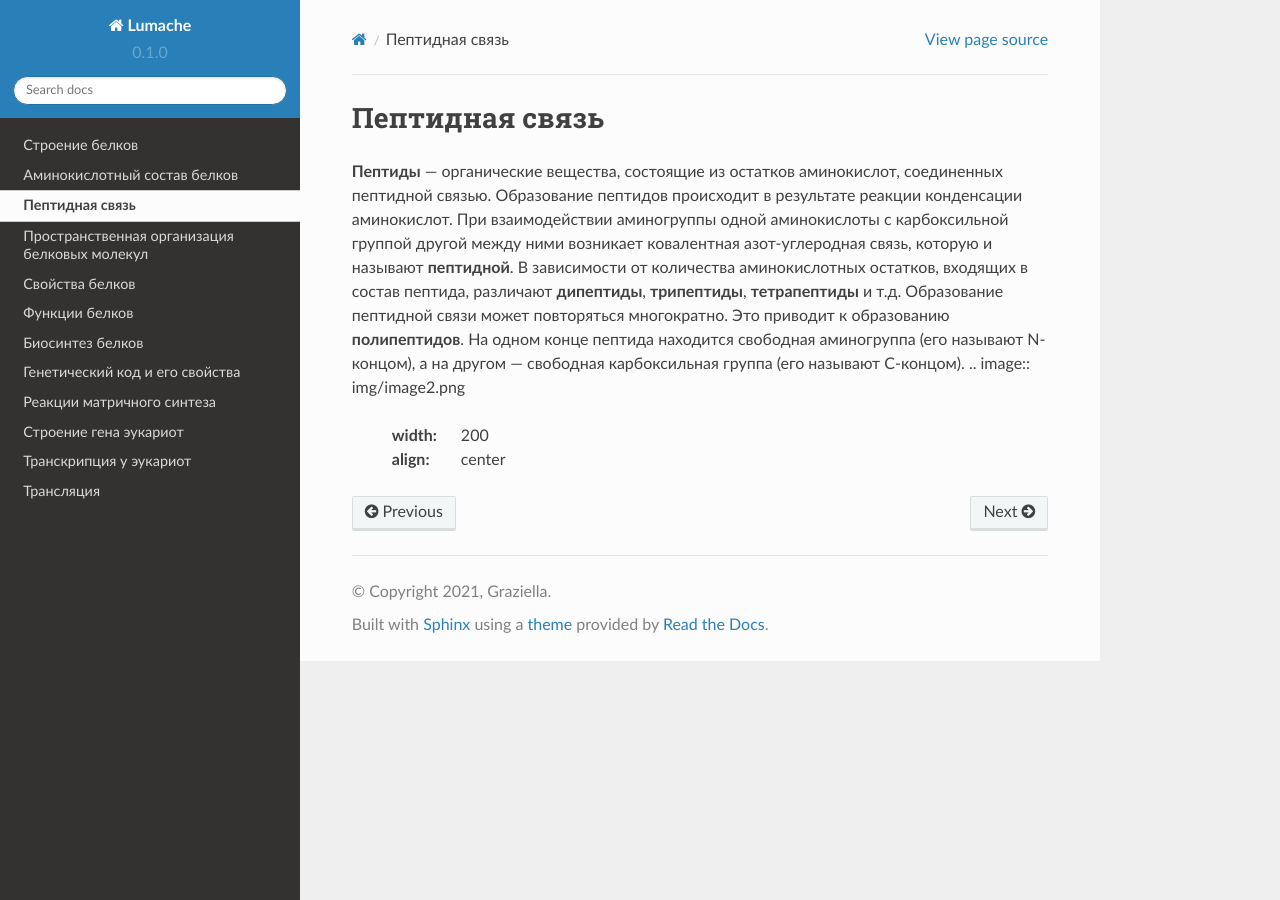
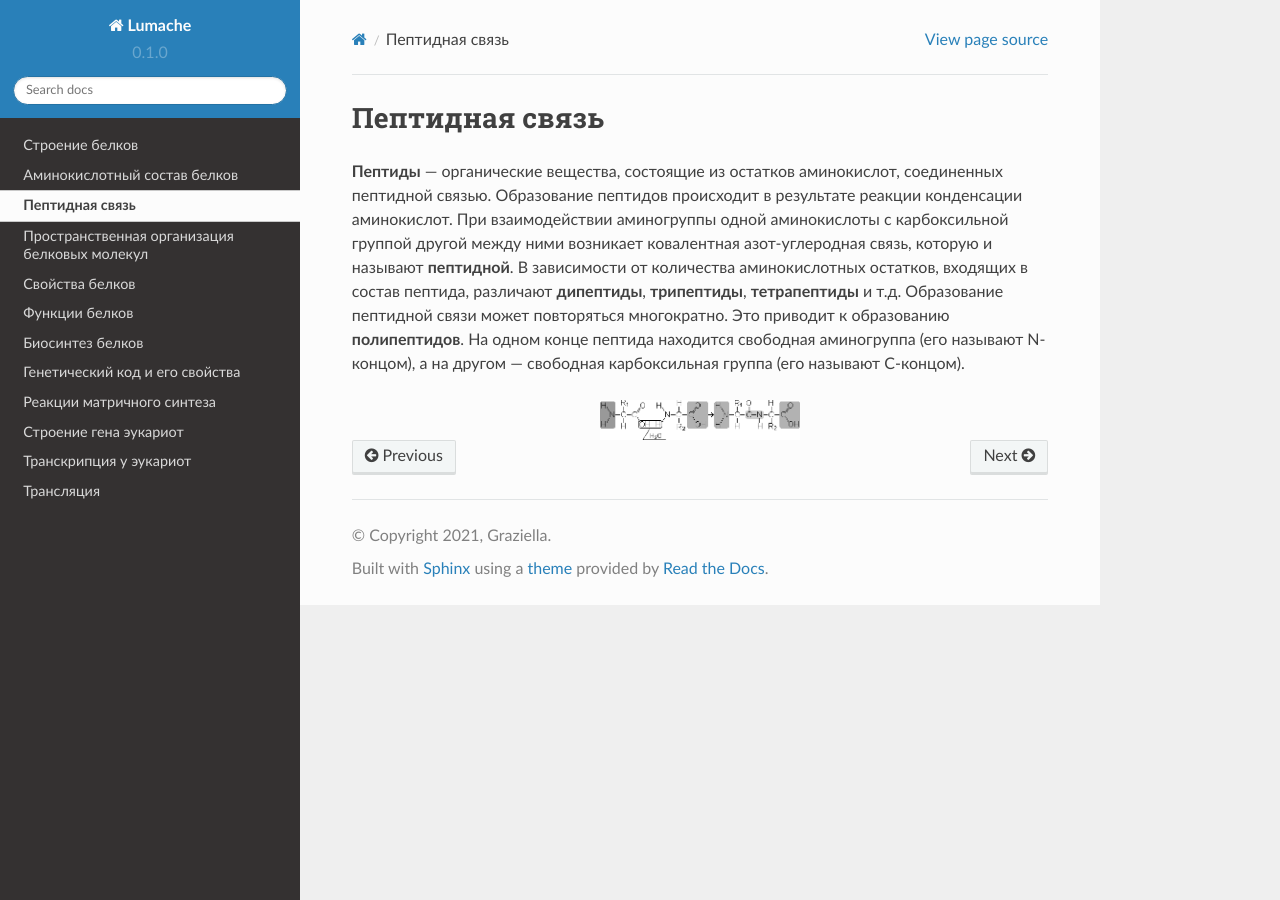
Before and after one commit to neptune2021/test_documentation, a Sphinx documentation site: the page built from docs/source/03.rst, in a window 1280 px wide. Built offline with Sphinx 7.4.7 and the Read the Docs theme 2.0.0, drawn with Linux system fonts in a browser that asks for light colours.

Commit message:
Update 03.rst

```diff
--- a/docs/source/03.rst
+++ b/docs/source/03.rst
@@ -2,6 +2,7 @@
 ======================
 **Пептиды** — органические вещества, состоящие из остатков аминокислот, соединенных пептидной связью.
 Образование пептидов происходит в результате реакции конденсации аминокислот. При взаимодействии аминогруппы одной аминокислоты с карбоксильной группой другой между ними возникает ковалентная азот-углеродная связь, которую и называют **пептидной**. В зависимости от количества аминокислотных остатков, входящих в состав пептида, различают **дипептиды**, **трипептиды**, **тетрапептиды** и т.д. Образование пептидной связи может повторяться многократно. Это приводит к образованию **полипептидов**. На одном конце пептида находится свободная аминогруппа (его называют N-концом), а на другом — свободная карбоксильная группа (его называют С-концом).
-.. image:: img/image2.png
+
+.. image:: img/image3.png
   :width: 200
   :align: center
```
